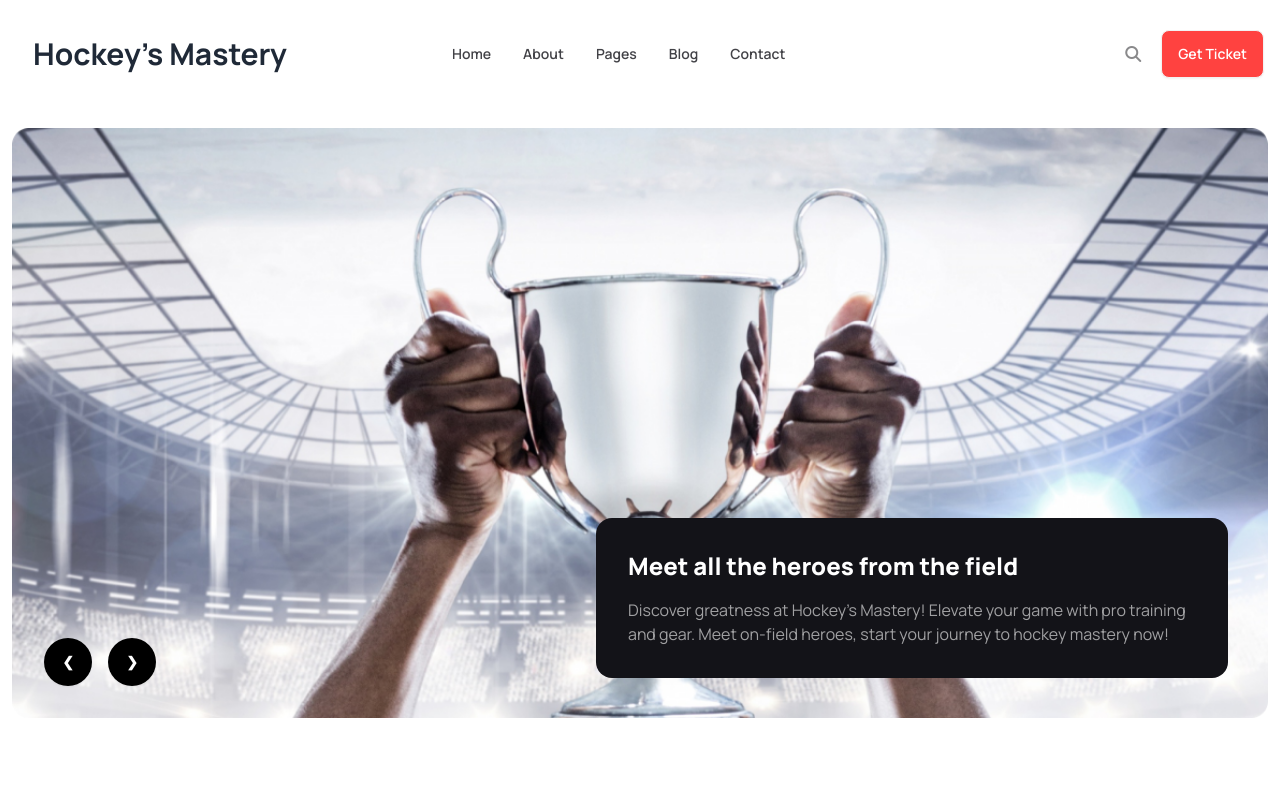
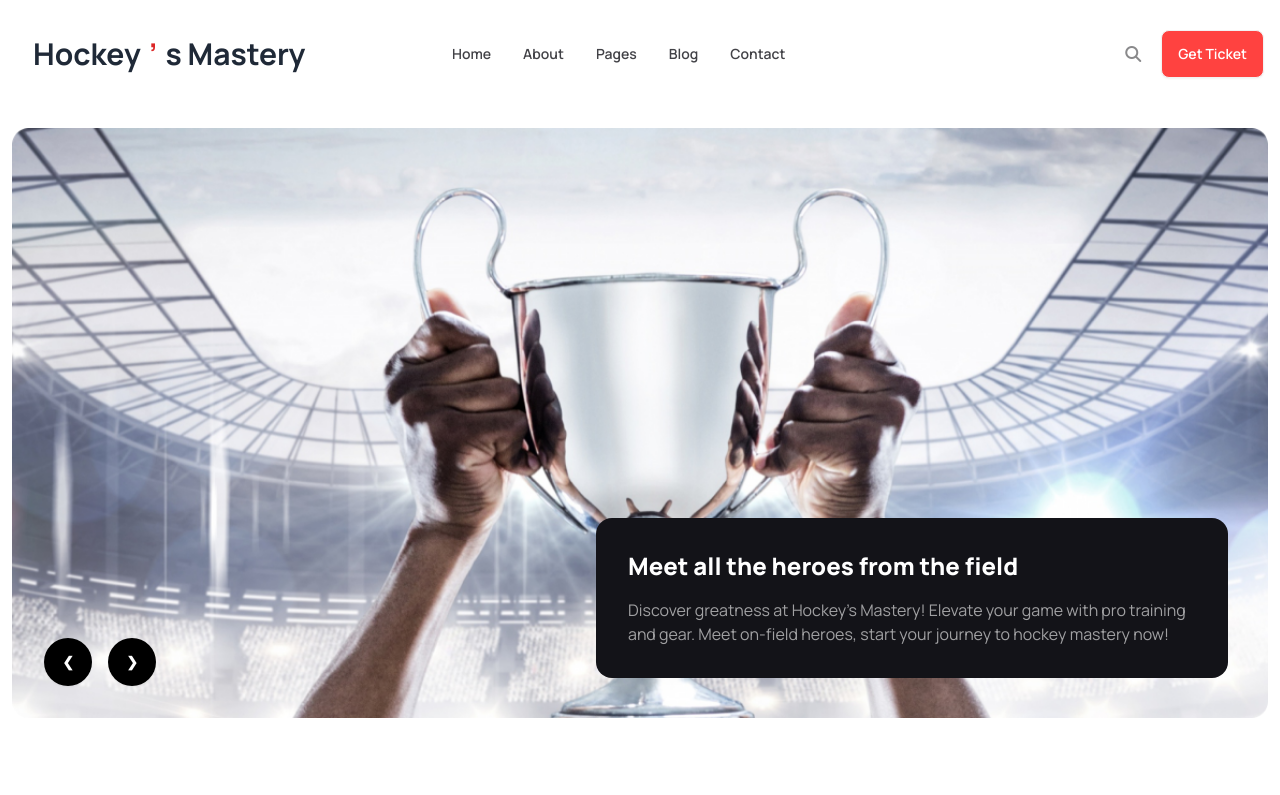
Before and after one commit to Amin7775/Hockyes-Mastery-with-tailwind-and-daisyUI, a plain HTML site: page index.html in a window 1280 px wide. Shown: the top 795 px of the page. Drawn offline with nearby package versions, Linux system fonts and the light colour scheme.

Commit message:
Changed nav title style

```diff
--- a/index.html
+++ b/index.html
@@ -42,7 +42,7 @@
                 <li class="hover:text-[#FF4240]"><a>Contact</a></li>
             </ul>
           </div>
-          <a class="btn btn-ghost text-xl lg:text-3xl font-bold">Hockey's Mastery</a>
+          <a class="btn btn-ghost text-xl lg:text-3xl font-bold whitespace-nowrap">Hockey<span class="text-red-600 ">’</span>s Mastery</a>
         </div>
         <div class="navbar-start  hidden lg:flex">
           <ul class="menu menu-horizontal mx-auto px-1 font-semibold text-[#424247] w-full">
```
